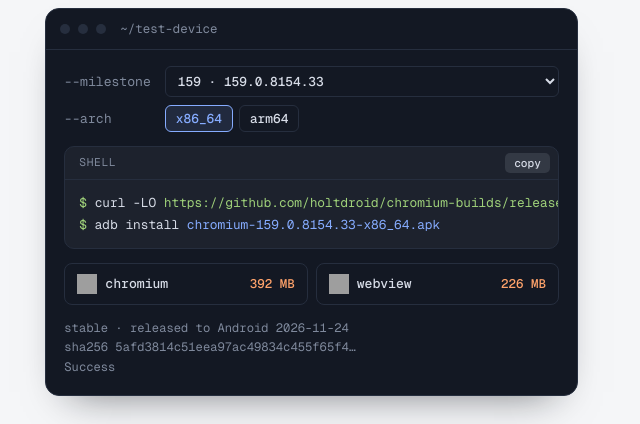
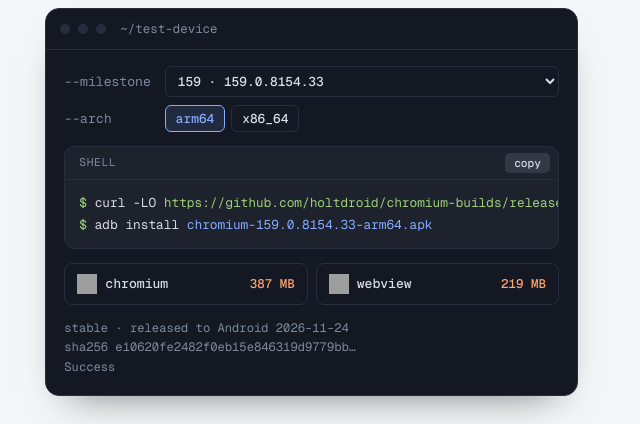
Before and after one commit to holtdroid/chromium-builds, a plain HTML site: page index.html in a window 1280 px wide. Shown: the part 218-642 px from the top of the page, 606-1246 px from the left. Drawn offline with nearby package versions, Linux system fonts and the light colour scheme; grey boxes are pictures that could not be loaded.

Commit message:
site: update

```diff
--- a/index.html
+++ b/index.html
@@ -56,7 +56,7 @@
         <div class="term-body">
           <div class="opts">
             <span>--milestone</span><select id="m" aria-label="Milestone"></select>
-            <span>--arch</span><div class="chips" id="arch"><button type="button" class="chip" data-v="x" aria-pressed="true">x86_64</button><button type="button" class="chip" data-v="a" aria-pressed="false">arm64</button></div>
+            <span>--arch</span><div class="chips" id="arch"><button type="button" class="chip" data-v="a" aria-pressed="true">arm64</button><button type="button" class="chip" data-v="x" aria-pressed="false">x86_64</button></div>
           </div>
           <div class="code" id="cmd"><div class="code-bar"><span>SHELL</span><button class="copy" type="button" data-copy="cmd">copy</button></div><pre></pre></div>
           <div class="dlrow">
@@ -226,7 +226,7 @@ const byM = new Map();
 for (const e of DATA) if (!byM.has(e.m) || e.c === "s" && byM.get(e.m).c === "b") byM.set(e.m, e);
 const ms = [...byM.keys()].sort((a, b) => a - b);
 const latest = DATA.find((e) => e.l) || DATA[0];
-const st = { m: latest.m, arch: "x", q: "", ch: "", farch: "x", all: false };
+const st = { m: latest.m, arch: "a", q: "", ch: "", farch: "x", all: false };
 $("maxm").textContent = ms[ms.length - 1];
 
 function renderHero(m = st.m) {
```
